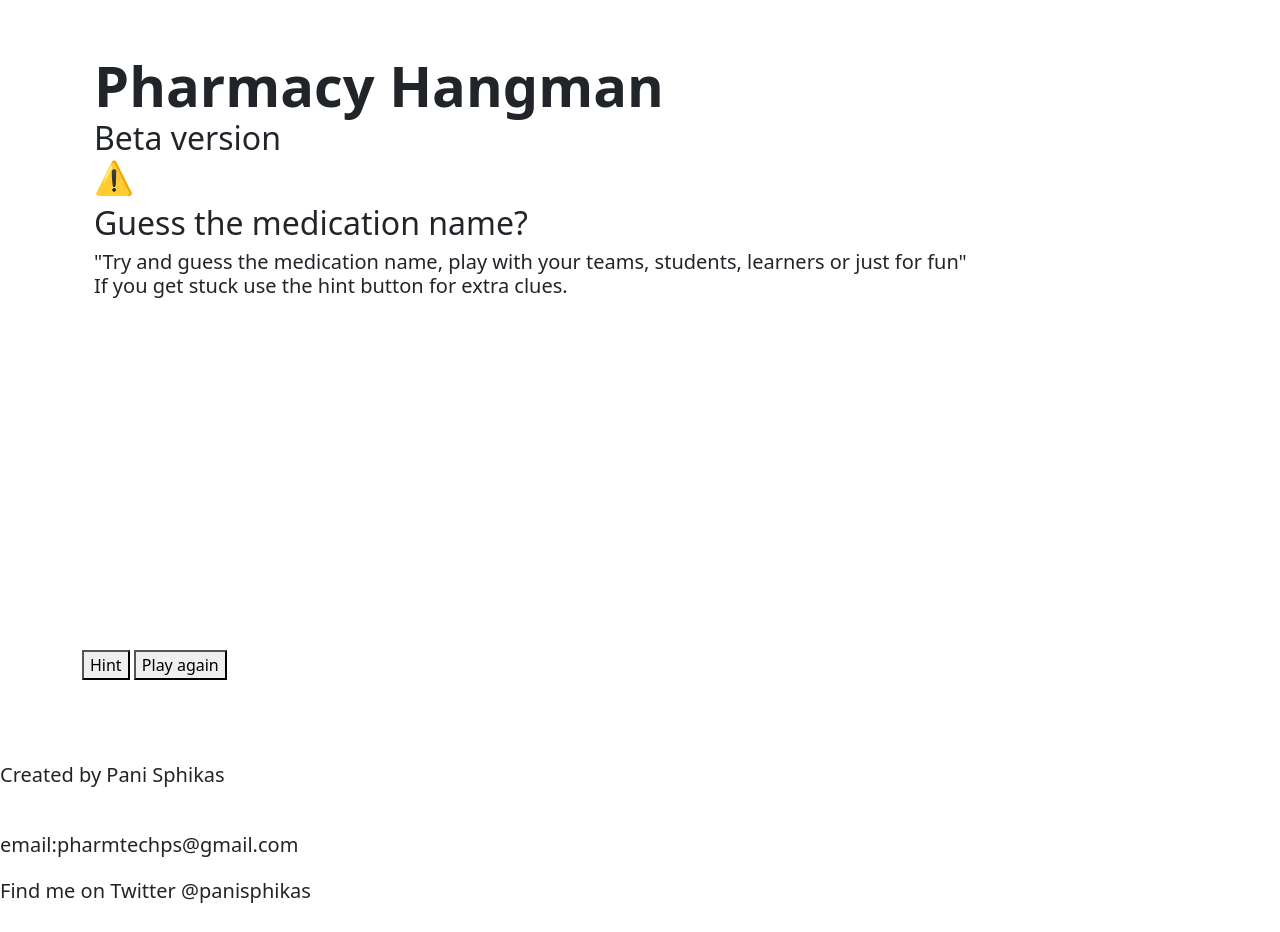
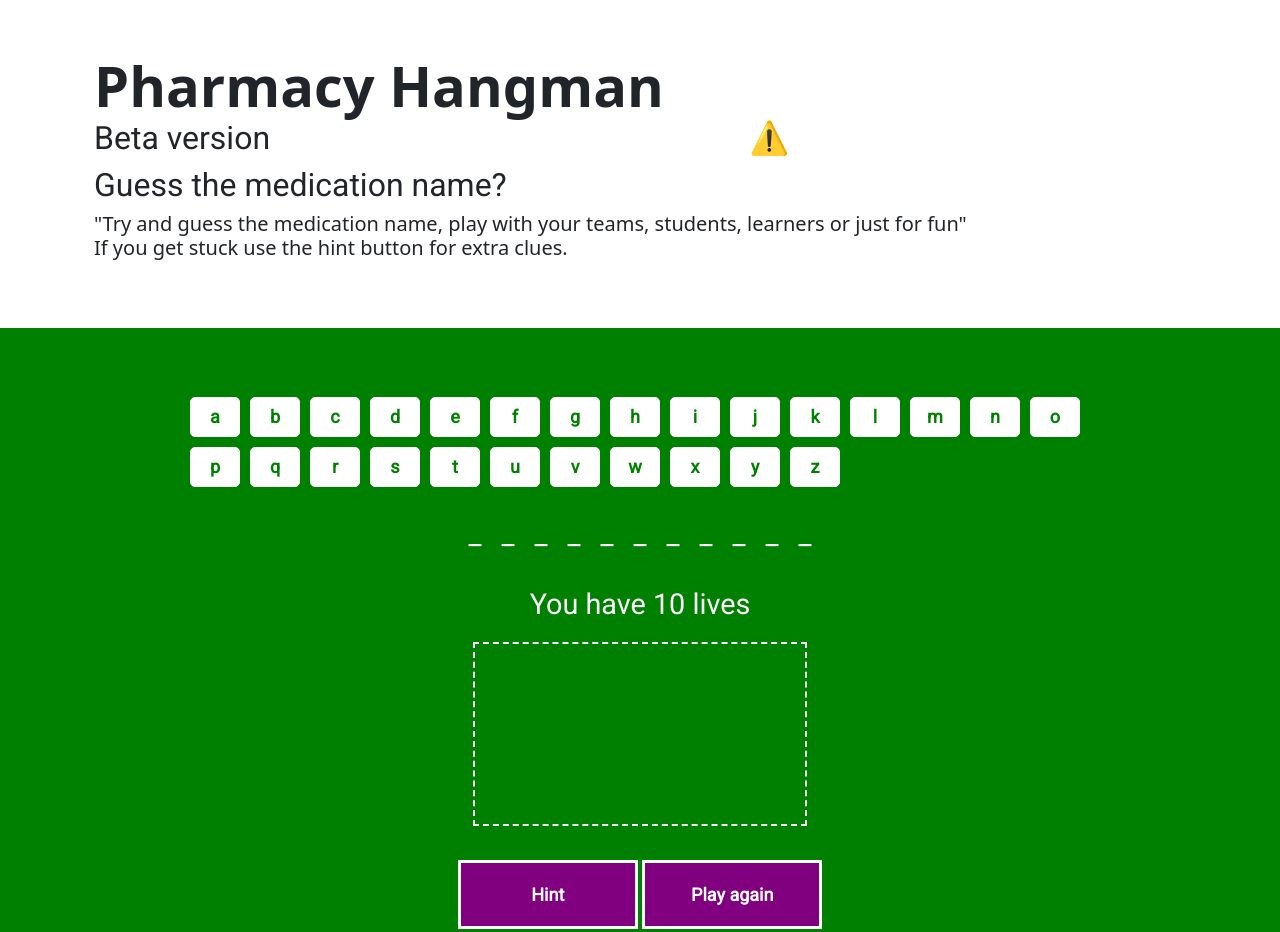
Before and after one commit to pharmtechps/pharmtechps.github.io, a plain HTML site: page pharmacygame.html in a window 1280 px wide. Shown: the top 932 px of the page. Drawn offline with nearby package versions, Linux system fonts and the light colour scheme; no server answers.

Commit message:
Update pharmacygame.html

```diff
--- a/pharmacygame.html
+++ b/pharmacygame.html
@@ -4,6 +4,8 @@
   <meta charset="UTF-8">
   <title>CodePen - Mobile friendly version</title>
   <link rel="stylesheet" href="./style.css">
+   <link rel="stylesheet" href="./pharmacygame.css">
+     <script src="./pharmacygame.js" type="text/javascript"></script>
 
 </head>
 <body>
```
